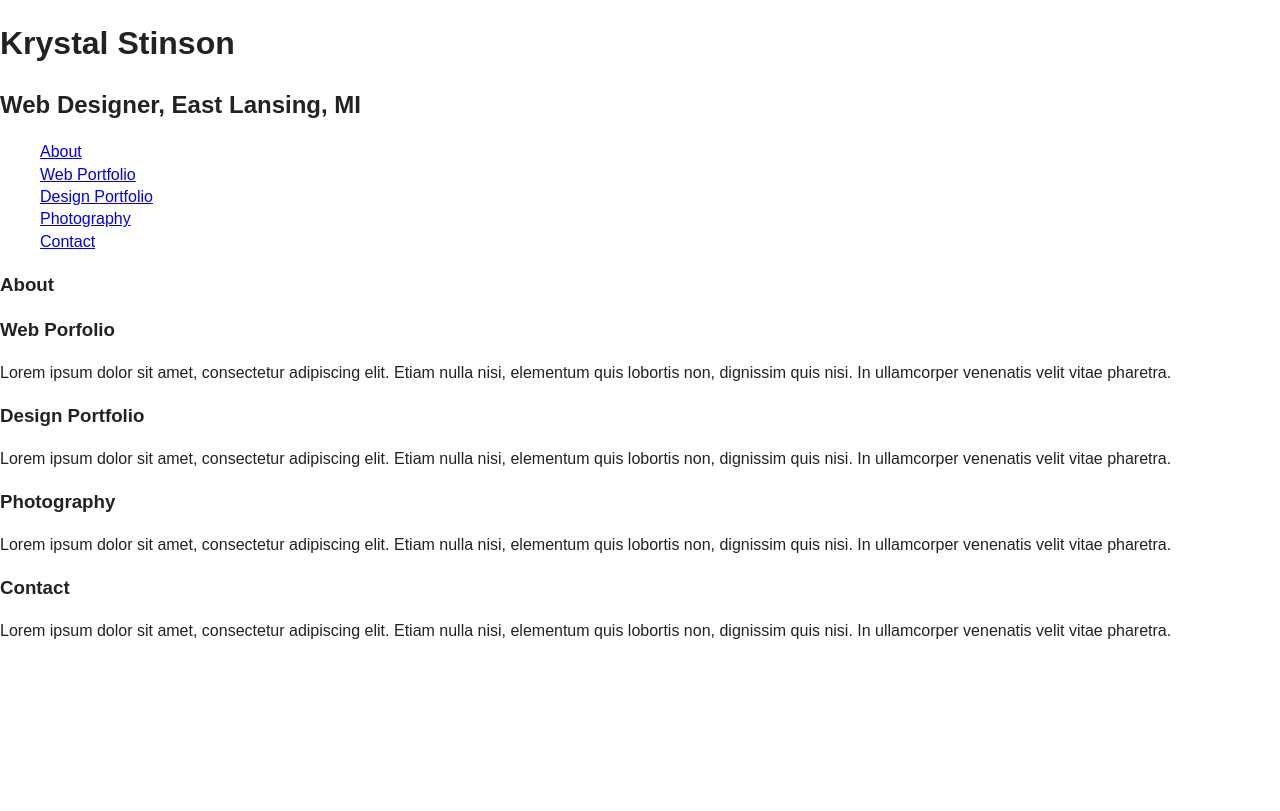
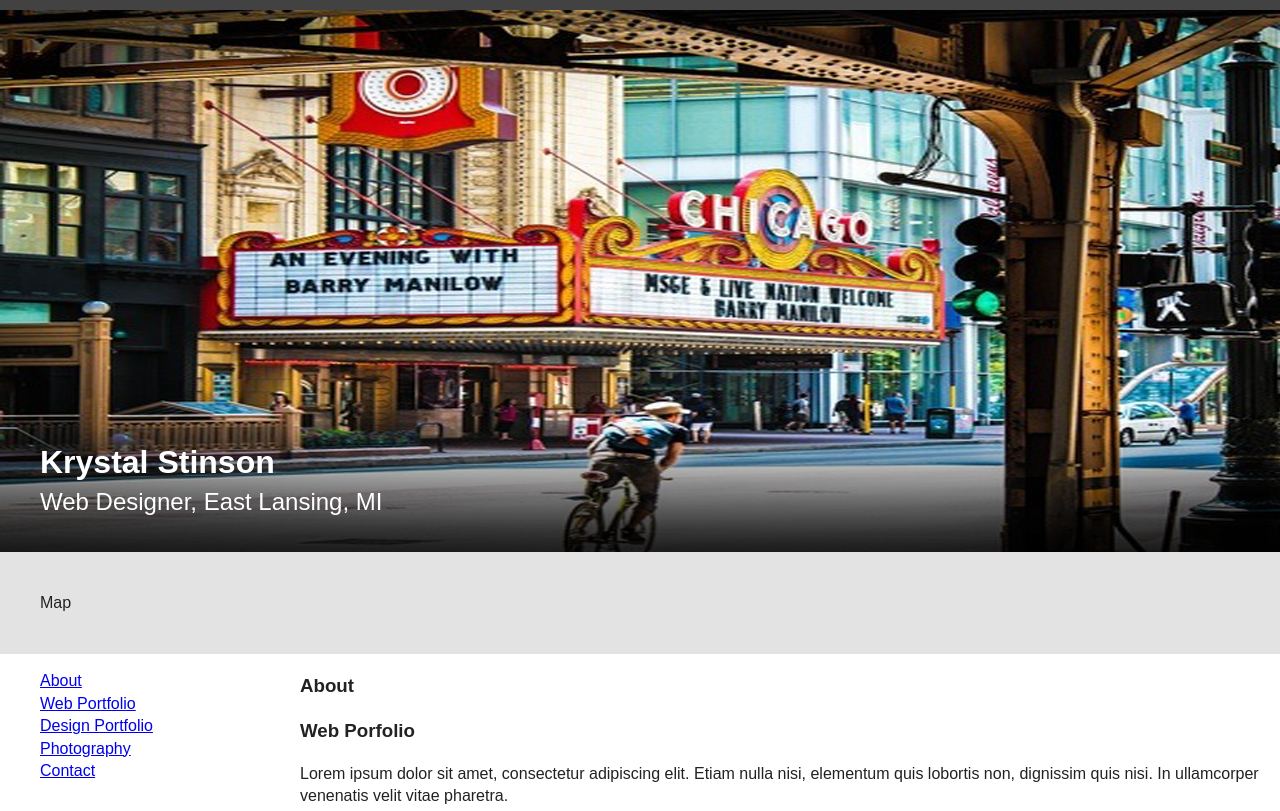
Before and after one commit to KrystalAriana327/tc349, a plain HTML site: page week4/html5-boilerplate-4.3.0/index.html in a window 1280 px wide. Shown: the top 811 px of the page. Drawn offline with nearby package versions, Linux system fonts and the light colour scheme.

Commit message:
design pt.1

```diff
--- a/week4/html5-boilerplate-4.3.0/css/main.css
+++ b/week4/html5-boilerplate-4.3.0/css/main.css
@@ -97,10 +97,44 @@ textarea {
    Author's custom styles
    ========================================================================== */
 
+body{
+	border-top:10px solid #424242;
+}
 
+header{
+	background: url(../img/chicago.png);
+	height:462px;
+	padding:40px;
+}
 
+h1, h2 , p{
+	margin:0;
 
+}
 
+h1{
+	padding-top:390px;
+	color:#fff;
+}
+
+h2{
+	font-weight:normal;
+	color:#fff;
+}
+
+#map-location{
+	background: #e3e3e3;
+	padding:40px;
+}
+
+nav{
+	float:left;
+	width:250px;
+}
+
+article{
+	margin-left:300px;
+}
 
 
 
--- a/week4/html5-boilerplate-4.3.0/index.html
+++ b/week4/html5-boilerplate-4.3.0/index.html
@@ -20,7 +20,7 @@
 			<h2>Web Designer, East Lansing, MI </h2>
 		</header>
 		<div id="map-location" class="this-section">
-
+			<p>Map</p>
 		</div>
 		<nav>
 			<ul>
```
Also changed, not shown: week4/html5-boilerplate-4.3.0/img/SMBeach.png (added), week4/html5-boilerplate-4.3.0/img/chicago.png (added).
